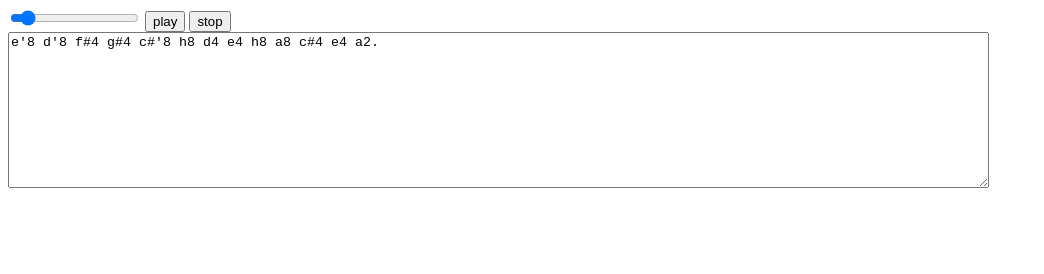
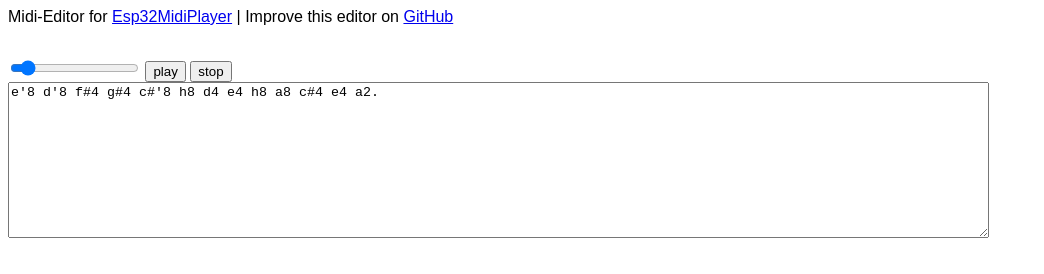
Before and after one commit to 4rne/midi-web-editor, a plain HTML site: page index.html in a window 1280 px wide. Shown: the whole page, without its empty margins (0-1044 px from the left). Drawn offline with Linux system fonts and the light colour scheme.

Commit message:
add links to related projects

```diff
--- a/index.html
+++ b/index.html
@@ -3,7 +3,10 @@
         <title>Midi Web Editor</title>
         <script src="script.js"></script>
     </head>
-    <body onload="registerEvents()">
+    <body onload="registerEvents()" style="font-family: sans-serif">
+        <div class="menu" style="margin-bottom: 2em">
+            Midi-Editor for <a href="https://github.com/ProjektionTV/Esp32MidiPlayer" target="_blank">Esp32MidiPlayer</a> | Improve this editor on <a href="https://github.com/4rne/midi-web-editor" target="_blank">GitHub</a>
+        </div>
         <div class="controls">
             <input type="range" id="volume" min="1" max="100" value="10">
             <input type="button" value="play" id="play">
```
